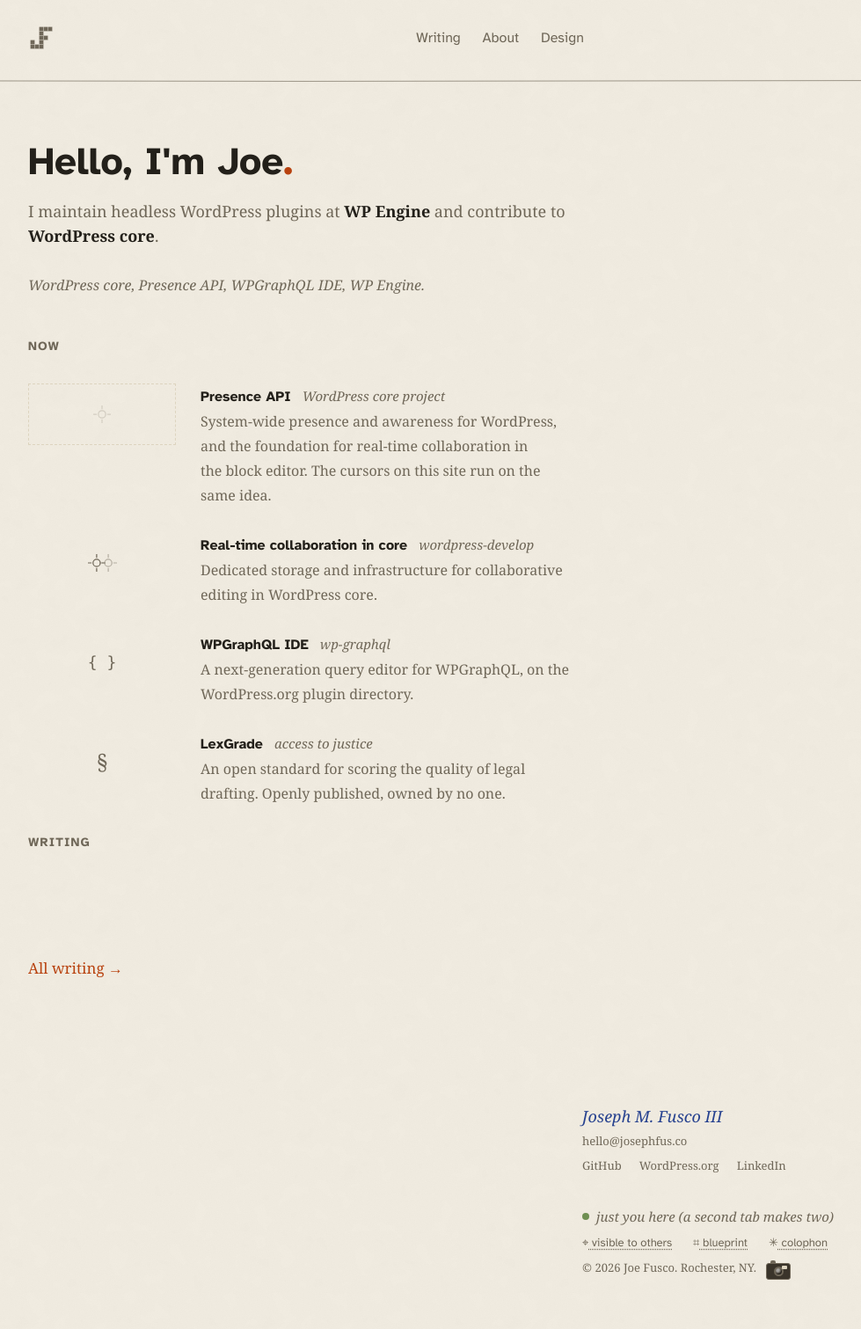
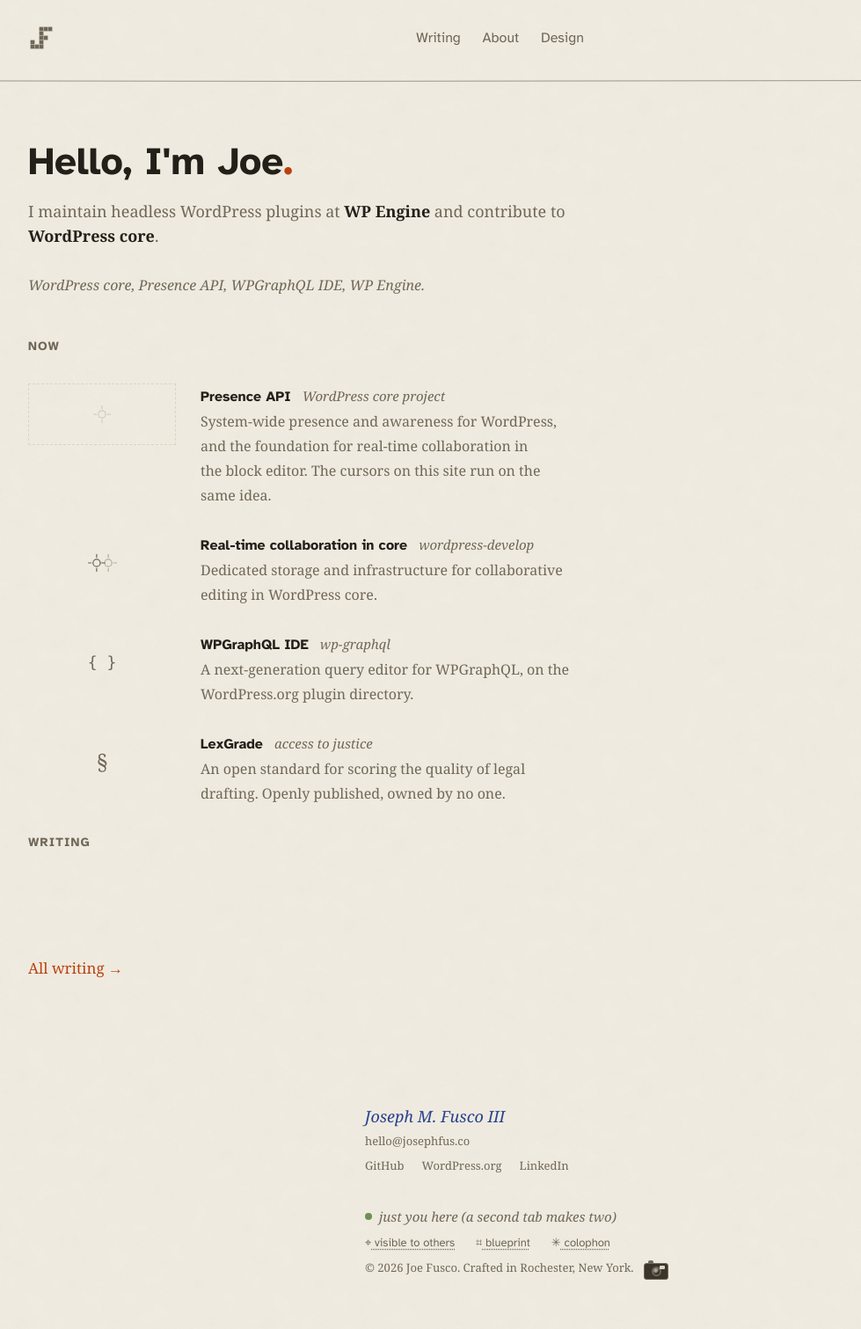
Before and after one commit to josephfusco/josephfusco.github.io, a Jekyll site: the page built from index.html, in a window 1280 px wide. Shown: the whole page at 88% size, without its empty margins (292-1271 px from the left). Built offline with Jekyll 4.4.1, drawn with Linux system fonts in a browser that asks for light colours.

Commit message:
Signed near the text, crafted in Rochester
On wide sheets the corner-anchored close drifted a whole margin
away from the letter. The footer wrap now caps at 54rem, so the
block signs just past the text column's right edge at any
viewport, the modified-block letter convention. The fineprint
spells its provenance out, crafted in Rochester, New York.

Co-Authored-By: Claude Fable 5 <noreply@anthropic.com>
Claude-Session: https://claude.ai/code/session_019vAcPMvpcgUVRcyZCqV9hM

```diff
--- a/_includes/footer.html
+++ b/_includes/footer.html
@@ -19,7 +19,7 @@
 			<p>Source on <a href="https://github.com/josephfusco/josephfusco.github.io">GitHub</a>.</p>
 		</div>
 		<div class="fineprint">
-			&copy; {{ site.time | date: '%Y' }} {{ site.name }}. Rochester, NY.
+			&copy; {{ site.time | date: '%Y' }} {{ site.name }}. Crafted in Rochester, New York.
 			<button class="camera" aria-label="Take a photo" title="Say cheese"><span class="camera-lens"></span></button><span class="cheese" aria-hidden="true">CHEESE!</span>
 		</div>
 		</div>
--- a/assets/css/redesign.css
+++ b/assets/css/redesign.css
@@ -257,10 +257,9 @@ section.block > h2 {
 /* The close is a block anchored bottom right, read left to right
    inside, like the address block on a letter */
 .letter-close { width: fit-content; margin-left: auto; text-align: left; }
-.site-footer .wrap { max-width: none; padding: 0 2.5rem; }
-@media (max-width: 640px) {
-  .site-footer .wrap { padding: 0 1.25rem; }
-}
+/* Signed just past the text column's edge, never off in the margin
+   of a wide sheet */
+.site-footer .wrap { max-width: 54rem; }
 .site-footer a { color: var(--muted); }
 .site-footer a:hover { color: var(--accent); }
 
```
